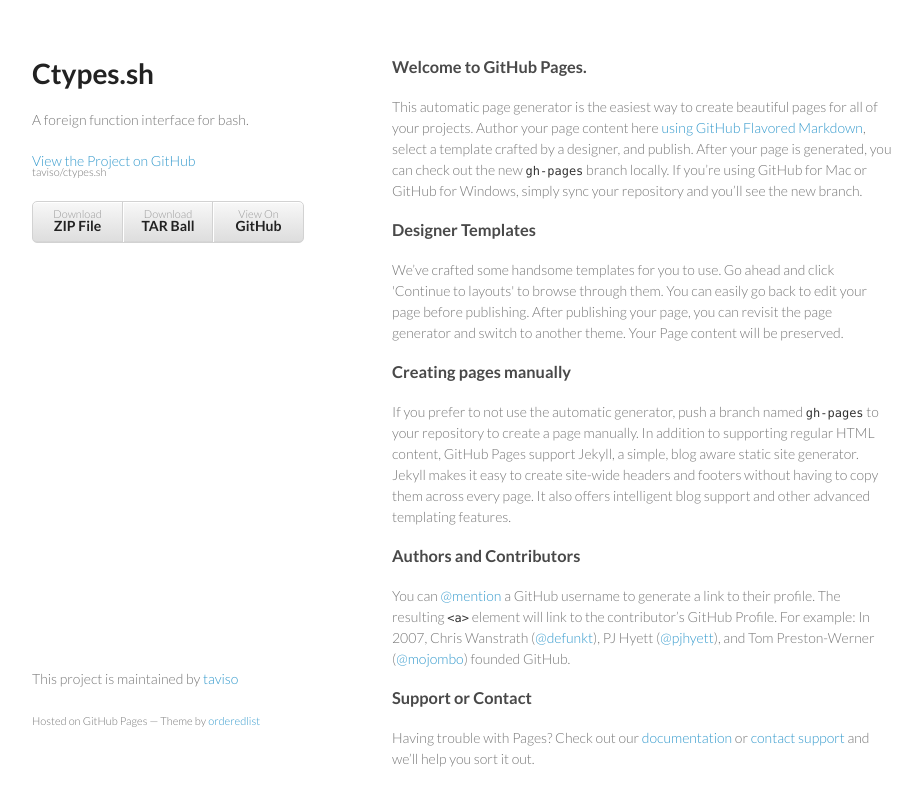
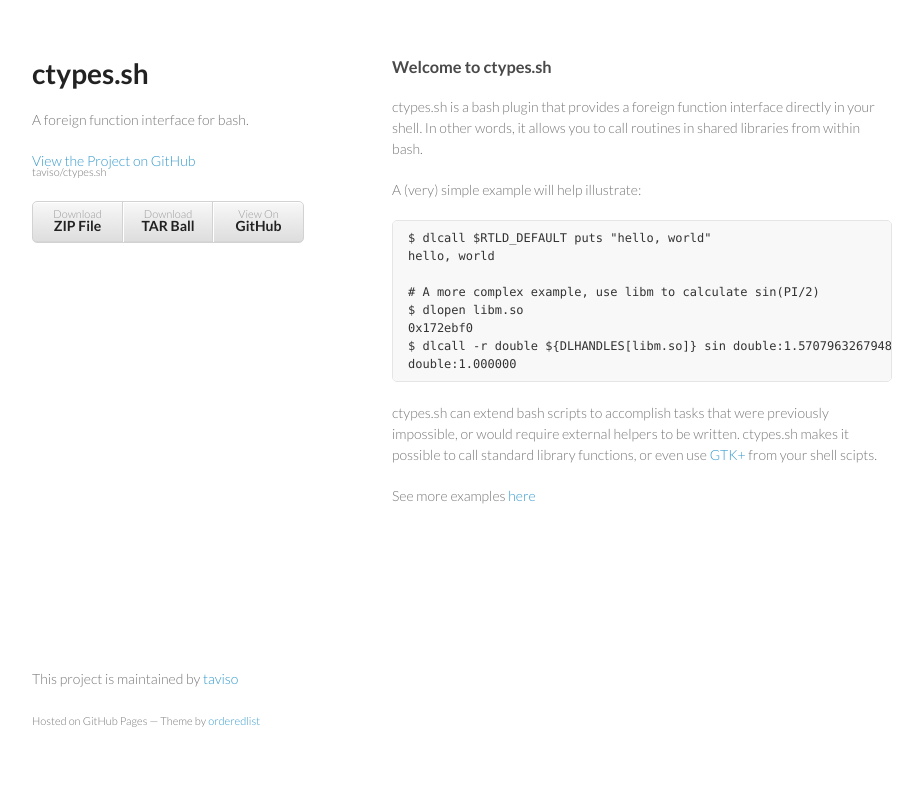
Before and after one commit to taviso/ctypes.sh, a plain HTML site: page index.html in a window 1280 px wide. Shown: the whole page, without its empty margins (178-1101 px from the left). Drawn offline with Linux system fonts and the light colour scheme.

Commit message:
Update index.html

```diff
--- a/index.html
+++ b/index.html
@@ -3,7 +3,7 @@
   <head>
     <meta charset="utf-8">
     <meta http-equiv="X-UA-Compatible" content="chrome=1">
-    <title>Ctypes.sh by taviso</title>
+    <title>ctypes.sh by taviso</title>
 
     <link rel="stylesheet" href="stylesheets/styles.css">
     <link rel="stylesheet" href="stylesheets/github-light.css">
@@ -15,7 +15,7 @@
   <body>
     <div class="wrapper">
       <header>
-        <h1>Ctypes.sh</h1>
+        <h1>ctypes.sh</h1>
         <p>A foreign function interface for bash.</p>
 
         <p class="view"><a href="https://github.com/taviso/ctypes.sh">View the Project on GitHub <small>taviso/ctypes.sh</small></a></p>
@@ -28,31 +28,35 @@
         </ul>
       </header>
       <section>
-        <h3>
-<a id="welcome-to-github-pages" class="anchor" href="#welcome-to-github-pages" aria-hidden="true"><span class="octicon octicon-link"></span></a>Welcome to GitHub Pages.</h3>
 
-<p>This automatic page generator is the easiest way to create beautiful pages for all of your projects. Author your page content here <a href="https://guides.github.com/features/mastering-markdown/">using GitHub Flavored Markdown</a>, select a template crafted by a designer, and publish. After your page is generated, you can check out the new <code>gh-pages</code> branch locally. If you’re using GitHub for Mac or GitHub for Windows, simply sync your repository and you’ll see the new branch.</p>
+<h3>Welcome to ctypes.sh</h3>
 
-<h3>
-<a id="designer-templates" class="anchor" href="#designer-templates" aria-hidden="true"><span class="octicon octicon-link"></span></a>Designer Templates</h3>
+<p>
+ctypes.sh is a bash plugin that provides a foreign function interface directly in your shell. In other words, it allows you to call routines in shared libraries from within bash.
+</p>
 
-<p>We’ve crafted some handsome templates for you to use. Go ahead and click 'Continue to layouts' to browse through them. You can easily go back to edit your page before publishing. After publishing your page, you can revisit the page generator and switch to another theme. Your Page content will be preserved.</p>
+<p>A (very) simple example will help illustrate:</p>
+<pre>
+$ dlcall $RTLD_DEFAULT puts "hello, world"
+hello, world
 
-<h3>
-<a id="creating-pages-manually" class="anchor" href="#creating-pages-manually" aria-hidden="true"><span class="octicon octicon-link"></span></a>Creating pages manually</h3>
+# A more complex example, use libm to calculate sin(PI/2)
+$ dlopen libm.so
+0x172ebf0
+$ dlcall -r double ${DLHANDLES[libm.so]} sin double:1.57079632679489661923
+double:1.000000
+</pre>
 
-<p>If you prefer to not use the automatic generator, push a branch named <code>gh-pages</code> to your repository to create a page manually. In addition to supporting regular HTML content, GitHub Pages support Jekyll, a simple, blog aware static site generator. Jekyll makes it easy to create site-wide headers and footers without having to copy them across every page. It also offers intelligent blog support and other advanced templating features.</p>
+<p>
+ctypes.sh can extend bash scripts to accomplish tasks that were previously impossible, or would require external helpers to be written.
+ctypes.sh makes it possible to call standard library functions, or even use <a href="https://github.com/taviso/ctypes.sh/blob/master/test/gtk.sh">GTK+</a>
+from your shell scipts.
+</p>
+<p>See more examples <a href=https://github.com/taviso/ctypes.sh/tree/master/test>here</a></p>
 
-<h3>
-<a id="authors-and-contributors" class="anchor" href="#authors-and-contributors" aria-hidden="true"><span class="octicon octicon-link"></span></a>Authors and Contributors</h3>
 
-<p>You can <a href="https://github.com/blog/821" class="user-mention">@mention</a> a GitHub username to generate a link to their profile. The resulting <code>&lt;a&gt;</code> element will link to the contributor’s GitHub Profile. For example: In 2007, Chris Wanstrath (<a href="https://github.com/defunkt" class="user-mention">@defunkt</a>), PJ Hyett (<a href="https://github.com/pjhyett" class="user-mention">@pjhyett</a>), and Tom Preston-Werner (<a href="https://github.com/mojombo" class="user-mention">@mojombo</a>) founded GitHub.</p>
 
-<h3>
-<a id="support-or-contact" class="anchor" href="#support-or-contact" aria-hidden="true"><span class="octicon octicon-link"></span></a>Support or Contact</h3>
-
-<p>Having trouble with Pages? Check out our <a href="https://help.github.com/pages">documentation</a> or <a href="https://github.com/contact">contact support</a> and we’ll help you sort it out.</p>
-      </section>
+</section>
       <footer>
         <p>This project is maintained by <a href="https://github.com/taviso">taviso</a></p>
         <p><small>Hosted on GitHub Pages &mdash; Theme by <a href="https://github.com/orderedlist">orderedlist</a></small></p>
```
